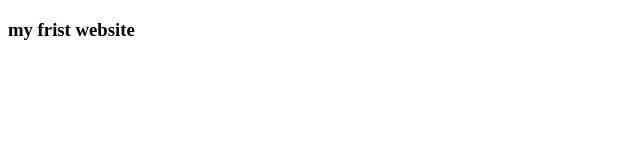
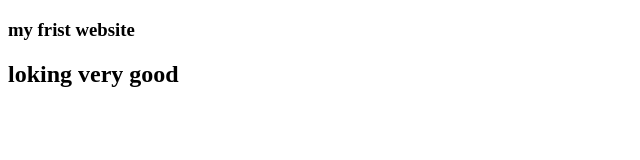
Before and after one commit to ToufiqurSobuj/my-frist-website, a plain HTML site: page index.html in a window 1280 px wide. Shown: the whole page, without its empty margins (0-640 px from the left). Drawn offline with Linux system fonts and the light colour scheme.

Commit message:
my commit

```diff
--- a/index.html
+++ b/index.html
@@ -8,5 +8,6 @@
 </head>
 <body>
     <h3>my frist website</h3>
+    <h2>loking very good</h2>
 </body>
 </html>
```
